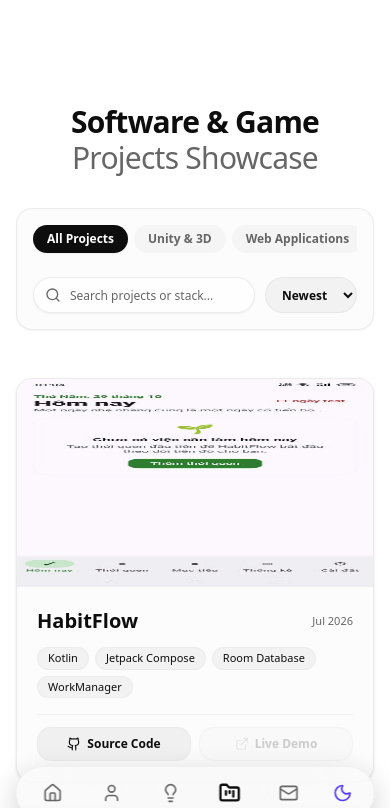
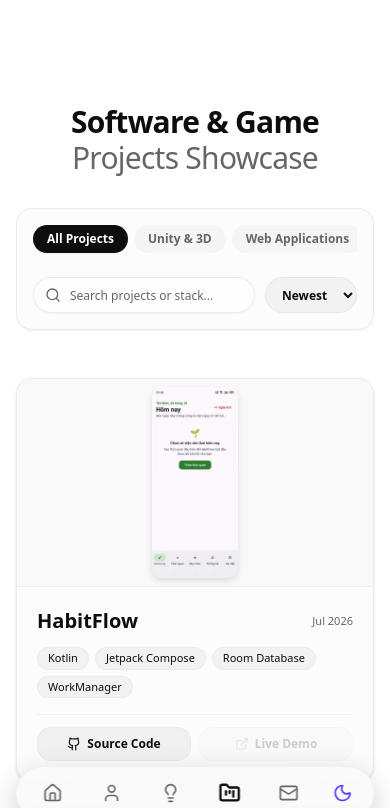
Before and after one commit to KaitoDeus/Portfolio, a Next.js app: page /projects in a window 390 px wide. Shown: the top 808 px of the page. Built offline with nearby package versions, Linux system fonts and the light colour scheme.

Commit message:
style: apply object-contain fit formatting specifically for HabitFlow mobile screenshot

```diff
--- a/src/app/admin/page.tsx
+++ b/src/app/admin/page.tsx
@@ -515,11 +515,15 @@ export default function AdminPage() {
             <div className="grid grid-cols-1 md:grid-cols-2 lg:grid-cols-3 gap-6">
               {data.projects.map((project, idx) => (
                 <Card key={project.id || idx} className="border-border/60 bg-card/60 overflow-hidden flex flex-col justify-between group">
-                  <div className="h-36 bg-secondary/30 border-b border-border/40 overflow-hidden flex items-center justify-center relative">
+                  <div className={`h-36 bg-secondary/30 border-b border-border/40 overflow-hidden flex items-center justify-center relative ${project.id === 'habitflow' ? 'p-1.5' : ''}`}>
                     <img
                       src={getImageSrc(project.image)}
                       alt={project.title}
-                      className="w-full h-full object-fill group-hover:scale-105 transition-transform duration-300"
+                      className={
+                        project.id === 'habitflow'
+                          ? "h-full w-auto max-w-full object-contain mx-auto drop-shadow-sm rounded group-hover:scale-105 transition-transform duration-300"
+                          : "w-full h-full object-fill group-hover:scale-105 transition-transform duration-300"
+                      }
                     />
                   </div>
                   <CardHeader className="p-4 pb-2">
--- a/src/sections/Projects/ProjectsPage.tsx
+++ b/src/sections/Projects/ProjectsPage.tsx
@@ -160,19 +160,25 @@ export default function ProjectsPage() {
               );
               const hasLiveDemo = Boolean(project.link && !isGithubFallback) || isSimulator;
 
+              const isHabitFlow = project.id === 'habitflow';
+
               return (
                 <Card
                   key={project.id}
                   className="p-0 gap-0 overflow-hidden border-border/60 bg-card/60 backdrop-blur-md text-card-foreground transition-all duration-300 hover:border-foreground/50 hover:shadow-2xl flex flex-col group h-full rounded-2xl"
                 >
                   {/* Thumbnail */}
-                  <div className="overflow-hidden bg-secondary/30 relative h-52 shrink-0 border-b border-border/40">
+                  <div className={`overflow-hidden bg-secondary/30 relative h-52 shrink-0 border-b border-border/40 flex items-center justify-center ${isHabitFlow ? 'p-2' : ''}`}>
                     <img
                       src={projectImgSrc}
                       alt={project.title}
                       loading="lazy"
                       decoding="async"
-                      className="w-full h-full object-fill group-hover:scale-105 transition-transform duration-500"
+                      className={
+                        isHabitFlow
+                          ? "h-full w-auto max-w-full object-contain mx-auto drop-shadow-md rounded-lg group-hover:scale-105 transition-transform duration-500"
+                          : "w-full h-full object-fill group-hover:scale-105 transition-transform duration-500"
+                      }
                     />
                   </div>
 
```
